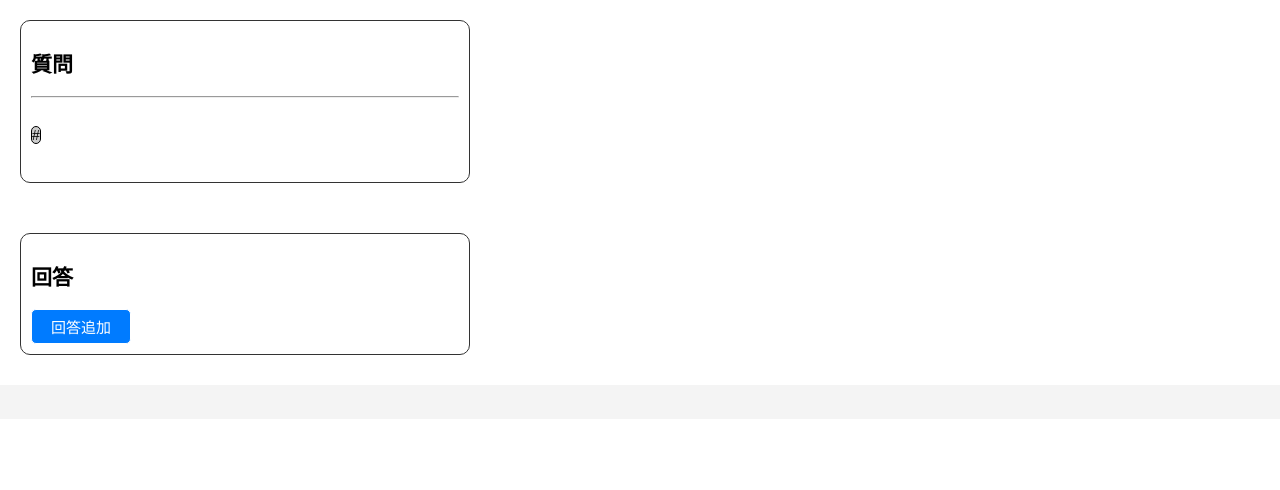
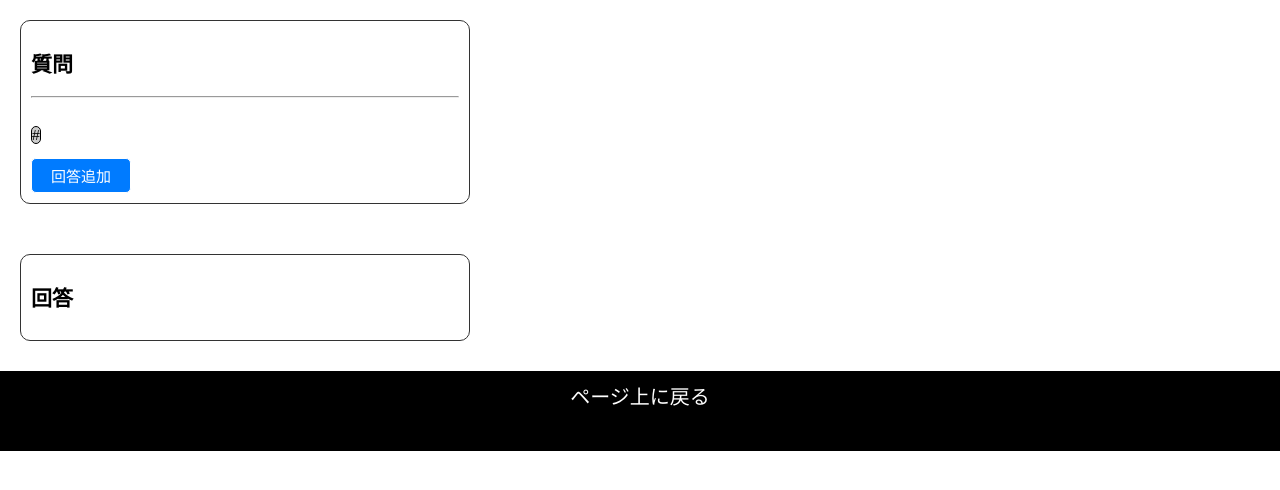
Before and after one commit to 1336124Mitou/Kishi-Hamami-1, a PHP site: page /answer.php in a window 1280 px wide. Shown: the part 215-705 px from the top of the page. Run offline with PHP 8.4, Linux system fonts and the light colour scheme; data comes from the database, SQL or seed files in the repository; data that the repository does not hold is empty.

Commit message:
footer完成

```diff
--- a/answer.php
+++ b/answer.php
@@ -77,6 +77,7 @@ $showAnswers = $kaitou->showAllAnswer($question_id);
             margin-bottom: 10px;
             border: 1px solid #333333;
             border-radius: 10px;
+            word-break: break-all;
         }
 
         .checkbox {
@@ -203,6 +204,7 @@ $showAnswers = $kaitou->showAllAnswer($question_id);
         .timestamp {
             text-align: right;
             color: #9c9998;
+            float: right;
         }
 
         .comment {
@@ -214,7 +216,9 @@ $showAnswers = $kaitou->showAllAnswer($question_id);
             color: #9c9998;
         }
 
-        .likenum, .likes, .timestamptwo {
+        .likenum,
+        .likes,
+        .timestamptwo {
             display: inline-block;
             align-items: center;
         }
@@ -223,15 +227,17 @@ $showAnswers = $kaitou->showAllAnswer($question_id);
             display: flex;
             align-items: center;
         }
+
         .date-and-like {
             display: flex;
-    align-items: center; /* 中央揃え */
+            align-items: center;
+            /* 中央揃え */
         }
 
         .likes {
-    margin-left: 10px; /* いいねボタンと日付の間のスペースを調整するための余白 */
+            margin-left: 10px;
+            /* いいねボタンと日付の間のスペースを調整するための余白 */
         }
-
     </style>
 
     <script>
@@ -275,9 +281,10 @@ $showAnswers = $kaitou->showAllAnswer($question_id);
 
         <p><?= $showQuestion['Question'] ?></p>
 
-            <p class="tag"># <?= $tag['TagName'] ?></p>
+        <p class="tag"># <?= $tag['TagName'] ?></p><br>
 
-            <p class="timestamp"><?= $showQuestion['D']?></p>
+        <p class="timestamp"><?= $showQuestion['D'] ?></p>
+        <input class="button" onclick="check('popup');" type="button" value="回答追加">
     </div>
 </main>
 
@@ -294,17 +301,16 @@ $showAnswers = $kaitou->showAllAnswer($question_id);
                     <div class="date-and-like">
                         <!-- いいねボタン -->
                         <div>
-                            <p class="likenum" id="likesDisplay<?= $showAnswer['RepID'] ?>"><?= $showAnswer['LNum']?></p>
+                            <p class="likenum" id="likesDisplay<?= $showAnswer['RepID'] ?>"><?= $showAnswer['LNum'] ?></p>
                             <button class="likes" onclick="likeAnswer(<?= $showAnswer['RepID'] ?>)">いいね！</button>
                         </div>
                         <!-- 日付 -->
-                        <p class="timestamptwo"><?= $showAnswer['D']?> <?= $showAnswer['Tim']?></p>
+                        <p class="timestamptwo"><?= $showAnswer['D'] ?> <?= $showAnswer['Tim'] ?></p>
                     </div>
                 </div>
             </div>
             <hr>
         <?php } ?>
-        <input class="button" onclick="check('popup');" type="button" value="回答追加">
     </div>
 </main>
 
@@ -363,9 +369,9 @@ $showAnswers = $kaitou->showAllAnswer($question_id);
 
 
 </div>
-    <footer>
-        <p></p>
-    </footer>
+<?php
+require_once  __DIR__ . '/footer.php';  // footer.phpを読み込む
+?>
 </body>
 
 </html>
--- /dev/null
+++ b/footer.php
@@ -0,0 +1,41 @@
+<style>
+    footer {
+        height: 80px;
+        background: #000000;
+    }
+
+    .top {
+        font-size: 20px;
+        color: #ffffff;
+        text-decoration: none;
+        margin: 0;
+        position: relative;
+    }
+
+    .top::after {
+        position: absolute;
+        left: 0;
+        /* コンテンツが空でも疑似要素を表示する為に必要 */
+        content: '';
+        /* アンダーラインを親要素の幅に合わせる */
+        width: 100%;
+        /* アンダーラインの太さ */
+        height: 2px;
+        background: #3367ff;
+        /* アンダーラインが位置する、親要素の下端からの高さ */
+        bottom: -2px;
+        /* 変形のコード */
+        transform: scale(0, 1);
+        transform-origin: right top;
+        transition: transform 0.4s;
+    }
+
+    .top:hover::after {
+        /* ホバー時の動作 */
+        transform: scale(1, 1);
+        transform-origin: left top;
+    }
+</style>
+<footer>
+    <a href="#" class="top">ページ上に戻る</a>
+</footer>
```
Lines whose indentation alone changed are shown as unchanged.
